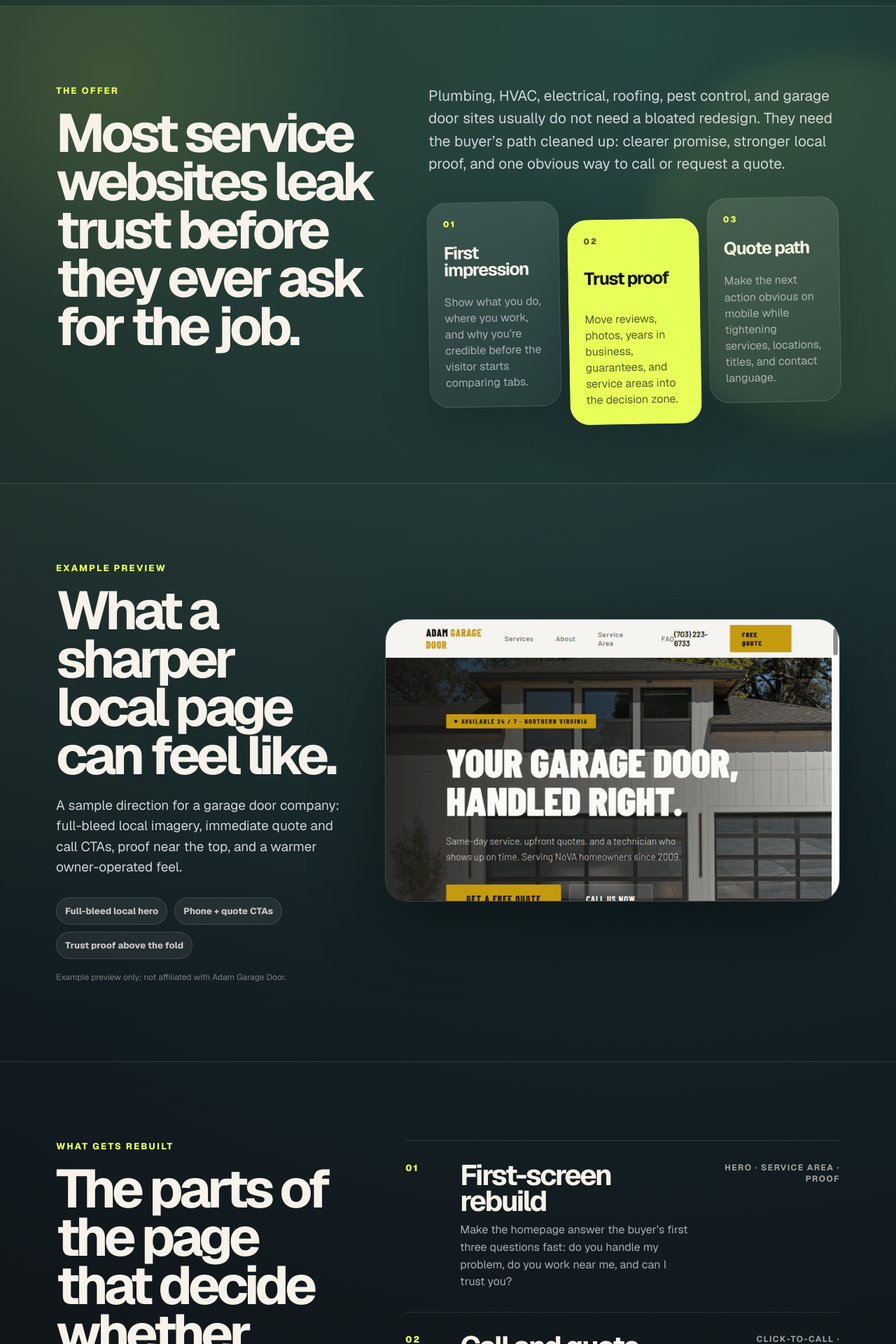
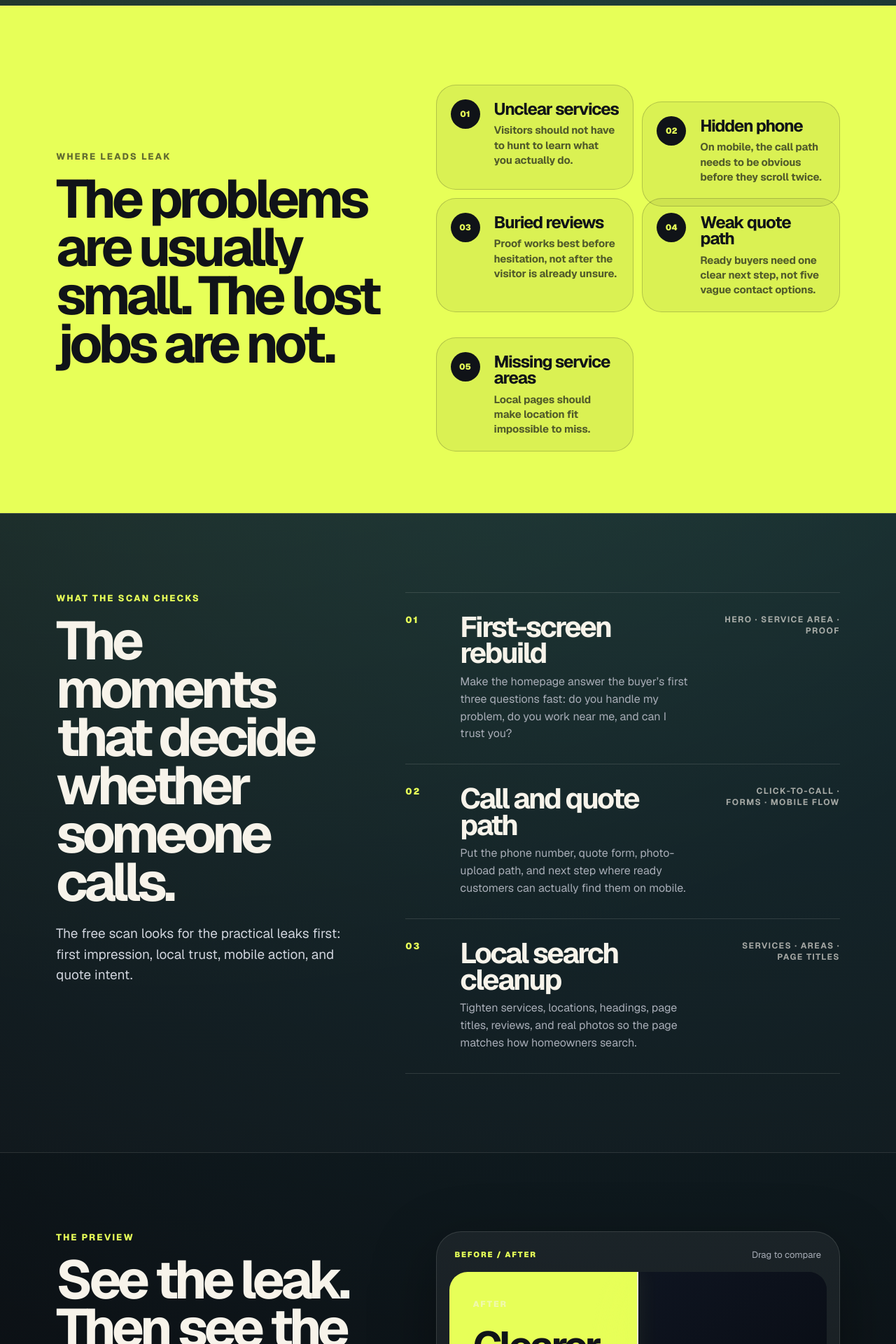
Before and after one commit to vnguyendc/built-by-vinh, a Next.js app: page / in a window 1280 px wide. Shown: the part 1040-2960 px from the top of the page at 70% size. Built offline with nearby package versions, Linux system fonts and the light colour scheme.

Commit message:
Restructure landing page around free scan

```diff
--- a/src/app/page.tsx
+++ b/src/app/page.tsx
@@ -137,12 +137,12 @@ function Offer() {
     <section className="section offerSection">
       <div className="wrap offerGrid">
         <div>
-          <p className="kicker">The offer</p>
-          <h2>Most service websites leak trust before they ever ask for the job.</h2>
+          <p className="kicker">If you want the fix</p>
+          <h2>A focused refresh for the page that should be producing calls.</h2>
         </div>
         <div className="offerCopy">
           <p>
-            Plumbing, HVAC, electrical, roofing, pest control, and garage door sites usually do not need a bloated redesign. They need the buyer’s path cleaned up: clearer promise, stronger local proof, and one obvious way to call or request a quote.
+            If the scan is useful, the next step is not a giant agency rebuild. It is a fixed-scope homepage, landing page, or service-page refresh that cleans up the buyer’s path: clearer promise, stronger local proof, and one obvious way to call or request a quote.
           </p>
           <div className="offerBlueprint" aria-label="What the refresh improves">
             <div>
@@ -187,9 +187,9 @@ function Services() {
     <section className="section servicesSection" id="work">
       <div className="wrap servicesLayout">
         <div className="servicesIntro">
-          <p className="kicker">What gets rebuilt</p>
-          <h2>The parts of the page that decide whether someone calls.</h2>
-          <p>A focused pass on the moments that matter: first impression, local trust, mobile action, and quote intent.</p>
+          <p className="kicker">What the scan checks</p>
+          <h2>The moments that decide whether someone calls.</h2>
+          <p>The free scan looks for the practical leaks first: first impression, local trust, mobile action, and quote intent.</p>
         </div>
         <div className="serviceStack">
           {services.map(([num, title, copy, meta]) => (
@@ -387,12 +387,12 @@ export default function Home() {
         dangerouslySetInnerHTML={{ __html: JSON.stringify(jsonLd) }}
       />
       <Hero />
+      <Problems />
+      <Services />
+      <LabSection />
+      <CaseStudy />
       <Offer />
-      <CaseStudy />
-      <Services />
-      <Problems />
       <Process />
-      <LabSection />
       <Feedback />
       <About />
       <Examples />
```
